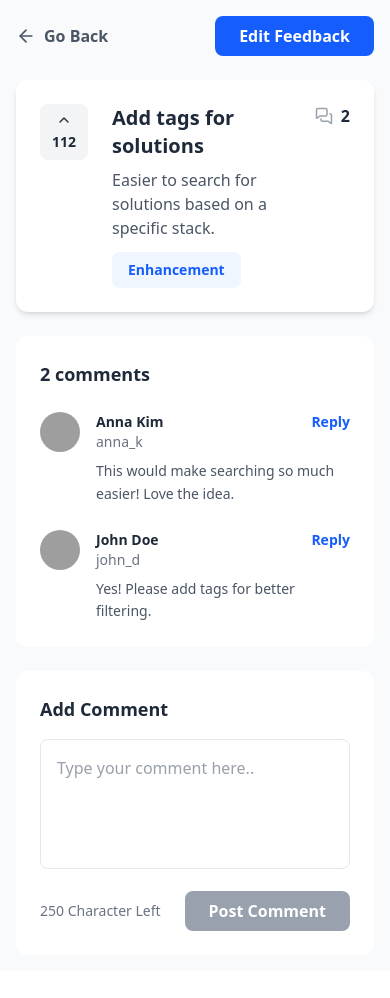
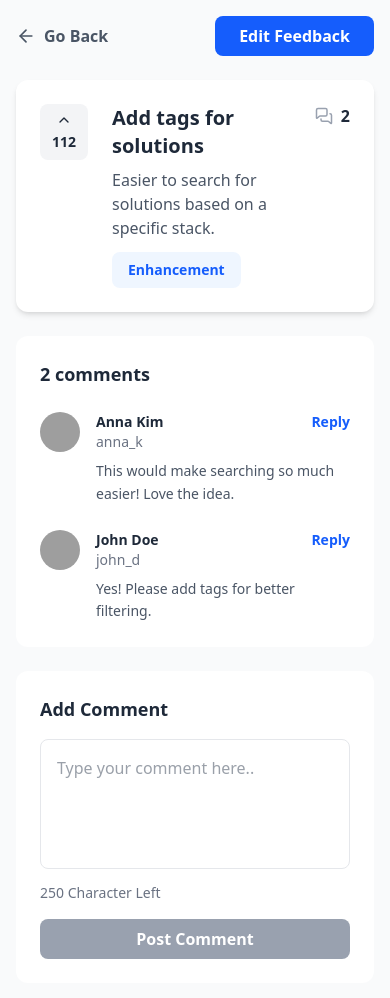
Before and after one commit to ahmedbadry-dev/productFeedBack, a React (Vite) app: page /feedback/1 in a window 390 px wide. Before the commit the page ends 971 px from the top, so only its background shows below. Built offline with nearby package versions, Linux system fonts and the light colour scheme; grey boxes are pictures that could not be loaded.

Commit message:
feat(style) edit Add Comment style

```diff
--- a/src/components/AddComment.jsx
+++ b/src/components/AddComment.jsx
@@ -32,13 +32,13 @@ const AddComment = ({ onAdd }) => {
                 placeholder='Type your comment here..'
             />
 
-            <div className='flex justify-between items-center mt-4'>
-                <span className='text-gray-500 text-sm'>
+            <div className='flex flex-col sm:flex-row justify-between items-start sm:items-center mt-2 sm:mt-4'>
+                <span className='text-gray-500 text-sm mb-4 sm:mb-0'>
                     {250 - value.length} Character Left
                 </span>
 
                 <button
-                    className='bg-purple-600 hover:bg-purple-700
+                    className='bg-purple-600 hover:bg-purple-700 w-full sm:w-fit
                     disabled:bg-gray-400 disabled:cursor-not-allowed text-white px-6 py-2
                     rounded-lg font-semibold transition-all'
                     onClick={handlePost}
--- a/src/components/RoadmapView.jsx
+++ b/src/components/RoadmapView.jsx
@@ -60,6 +60,7 @@ const RoadmapView = ({ suggestions, onUpvote, onView, openAdd, onBack }) => {
                                 {
                                     category.items.map(item => (
                                         <div
+                                            key={item.id}
                                             className='bg-white rounded-xl p-6 border-t-4 cursor-pointer
                                                 hover:shadow-lg transition-all'
                                             onClick={() => onView(item)}
```
